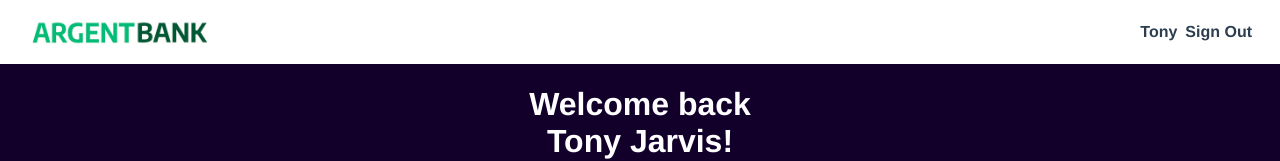
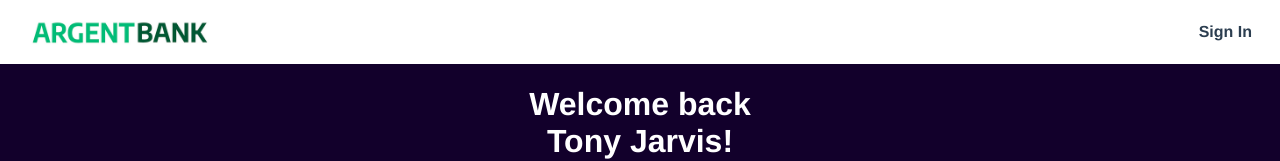
Before and after one commit to ByteVoyageur/OC-P11, a React app: page /user in a window 1280 px wide. Shown: the top 161 px of the page. Built offline with nearby package versions, Linux system fonts and the light colour scheme.

Commit message:
Ported Navbar to User page. Issue to resolve: After logging in, it goes directly to the User page, but the firstName does not display; firstName is correctly displayed only through the Navbar after rendering HomePage.

```diff
--- a/src/pages/HomePage/index.js
+++ b/src/pages/HomePage/index.js
@@ -1,3 +1,4 @@
+// Homepage component
 import React, { useEffect } from 'react'
 import { useDispatch, useSelector } from 'react-redux'
 import getToken from '../../hooks/getToken'
--- a/src/pages/User/index.js
+++ b/src/pages/User/index.js
@@ -1,35 +1,25 @@
+// User page
 import React from 'react'
-import { Link } from 'react-router-dom'
-import { useDispatch } from 'react-redux'
+import { useDispatch, useSelector } from 'react-redux'
+import Navbar from '../../components/Navbar'
+import Footer from '../../components/Footer'
+import { logOut } from '../../redux/userActions'
 
 const User = () => {
   const dispatch = useDispatch()
+  const { isLoggedIn, firstName } = useSelector((state) => state.user)
 
   const handleSignOut = () => {
-    dispatch({ type: 'LOG_OUT' })
+    dispatch(logOut())
   }
+
   return (
     <>
-      <nav className='main-nav'>
-        <Link className='main-nav-logo' to='/'>
-          <img
-            className='main-nav-logo-image'
-            src='/argentBankLogo.png'
-            alt='Argent Bank Logo'
-          />
-          <h1 className='sr-only'>Argent Bank</h1>
-        </Link>
-        <div>
-          <Link className='main-nav-item' to='/user'>
-            <i className='fa fa-user-circle'></i>
-            Tony
-          </Link>
-          <Link className='main-nav-item' to='/' onClick={handleSignOut}>
-            <i className='fa fa-sign-out'></i>
-            Sign Out
-          </Link>
-        </div>
-      </nav>
+      <Navbar
+        isLoggedIn={isLoggedIn}
+        firstName={firstName}
+        onSignOut={handleSignOut}
+      />
       <main className='main bg-dark'>
         <div className='header'>
           <h1>
```
